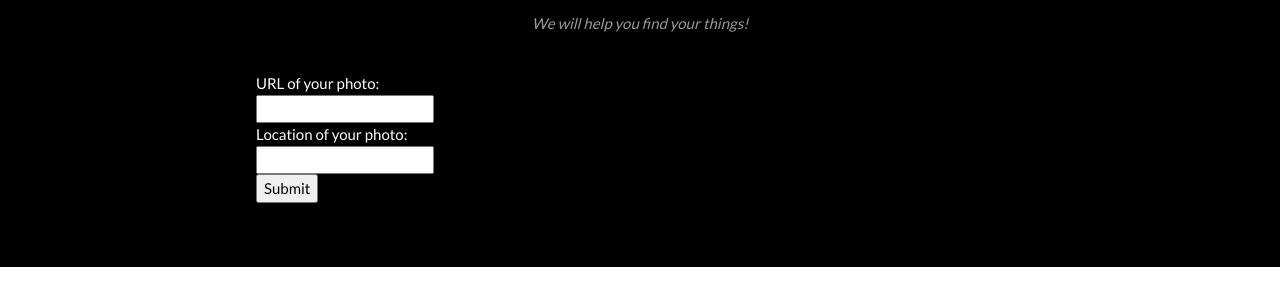
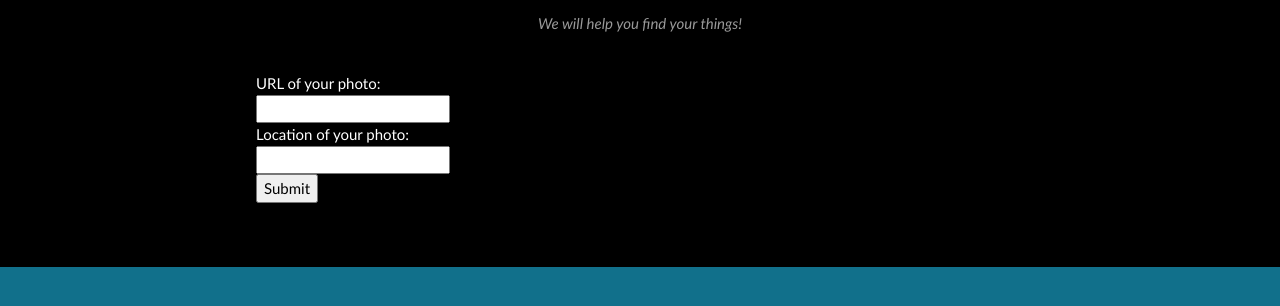
Before and after one commit to sheila-nicholson/ChaosHacks_OrganizedChaos, a plain HTML site: page index.html in a window 1280 px wide. Shown: the part 122-428 px from the top of the page. Drawn offline with nearby package versions, Linux system fonts and the light colour scheme.

Commit message:
changed colour and font

```diff
--- a/index.html
+++ b/index.html
@@ -8,7 +8,8 @@
 <link rel="stylesheet" href="https://fonts.googleapis.com/css?family=Lato">
 <link rel="stylesheet" href="https://cdnjs.cloudflare.com/ajax/libs/font-awesome/4.7.0/css/font-awesome.min.css">
 <style>
-body {font-family: "Lato", sans-serif}
+body {font-family: "Trebuchet MS", sans-serif;
+    background-color: #11708b;}
 .mySlides {display: none}
 </style>
 </head>
```
